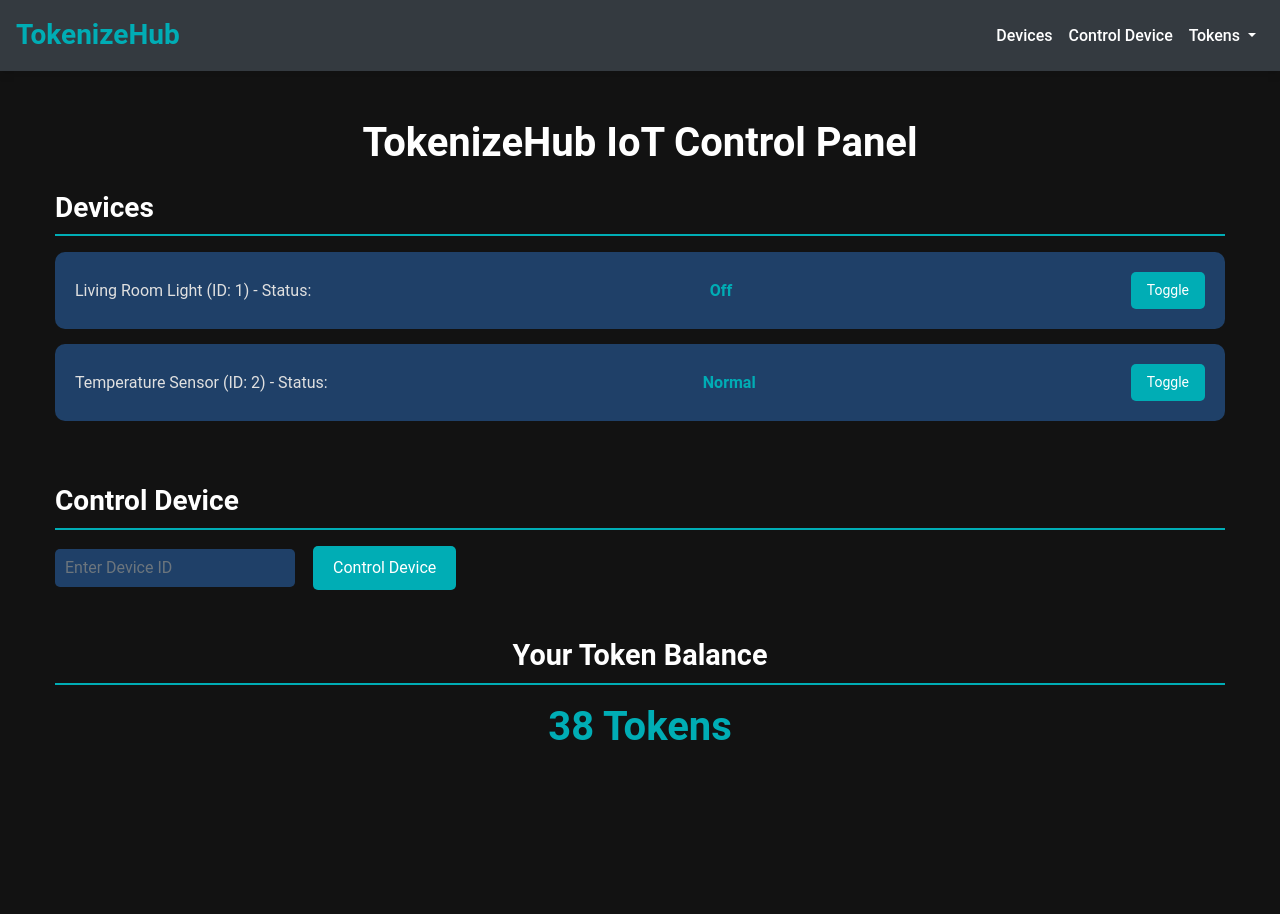
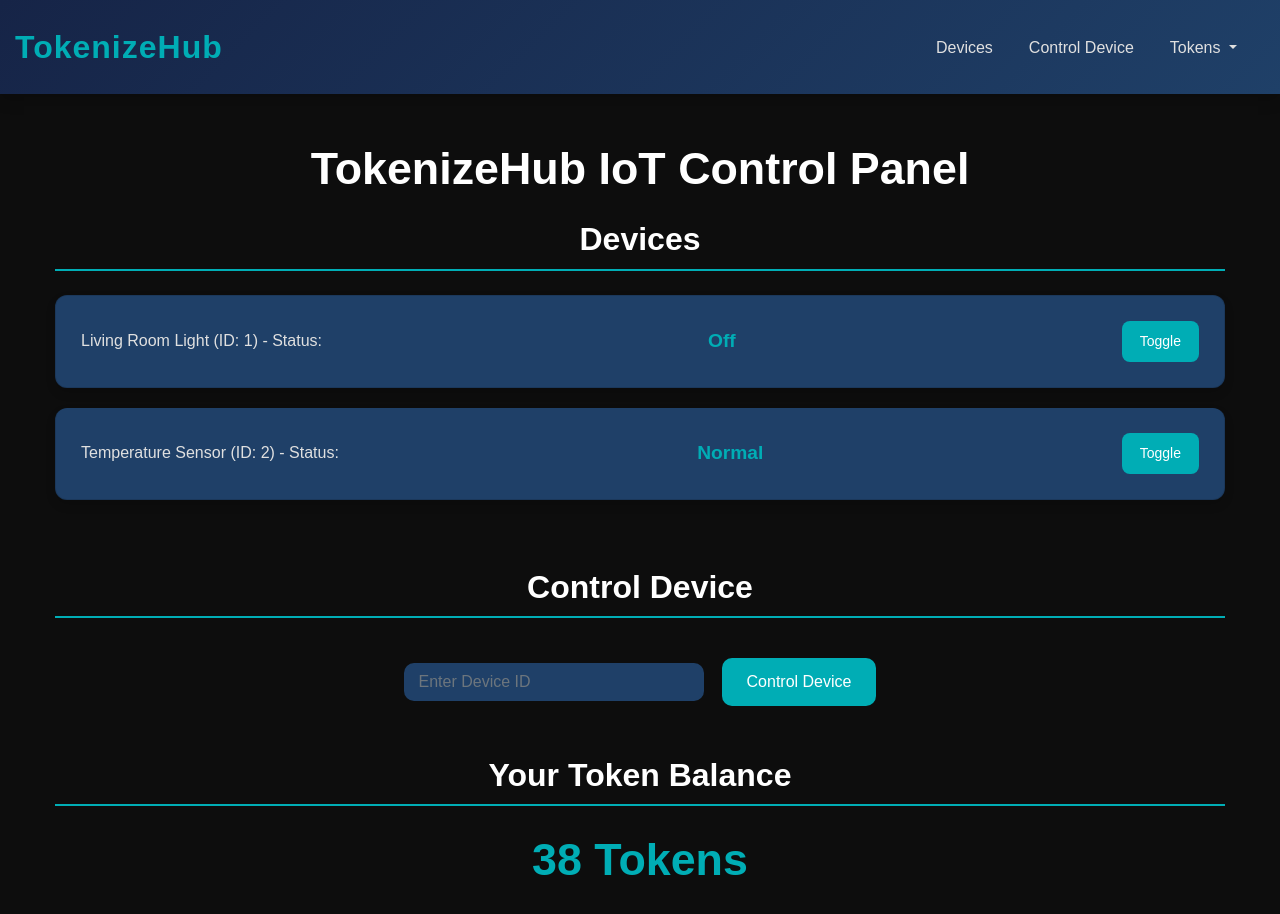
Before and after one commit to garvmygit/HackIndia-Spark-4---Blocksmiths, a plain HTML site: page index.html in a window 1280 px wide. Before the commit the page ends 809 px from the top, so only its background shows below. Drawn offline with nearby package versions, Linux system fonts and the light colour scheme.

Commit message:
Update styles.css

```diff
--- a/styles.css
+++ b/styles.css
@@ -1,58 +1,67 @@
 /* Global Styles */
 body {
-    background-color: #121212;
-    color: #e0e0e0;
-    font-family: 'Roboto', sans-serif;
-    line-height: 1.6;
+    background-color: #0d0d0d;
+    color: #f5f5f5;
+    font-family: 'Poppins', sans-serif;
+    line-height: 1.7;
     padding-bottom: 50px;
+    overflow-x: hidden;
 }
 
-/* Heading Styles */
 h1, h2 {
     color: #ffffff;
     font-weight: 700;
+    text-align: center;
 }
 
 h1 {
-    font-size: 2.5rem;
+    font-size: 2.8rem;
+    margin-bottom: 40px;
 }
 
 h2 {
-    font-size: 1.75rem;
-    margin-bottom: 1rem;
+    font-size: 2rem;
+    margin-bottom: 1.5rem;
+    border-bottom: 2px solid #00adb5;
     padding-bottom: 10px;
-    border-bottom: 2px solid #00adb5;
 }
 
 /* Navbar Styling */
 .navbar {
-    background-color: #1f4068;
-    box-shadow: 0 4px 8px rgba(0, 0, 0, 0.1);
+    background: linear-gradient(135deg, #162447, #1f4068);
+    box-shadow: 0 5px 15px rgba(0, 0, 0, 0.2);
+    padding: 15px;
 }
 
 .navbar-brand {
-    font-size: 1.75rem;
+    font-size: 2rem;
     font-weight: 700;
     color: #00adb5 !important;
+    letter-spacing: 1px;
 }
 
 .navbar-nav .nav-link {
-    color: #ffffff !important;
+    color: #e0e0e0 !important;
     font-weight: 500;
-    transition: color 0.3s ease;
+    transition: color 0.4s ease;
+    margin-right: 20px;
 }
 
 .navbar-nav .nav-link:hover {
     color: #00adb5 !important;
+    text-decoration: underline;
 }
 
 .dropdown-menu {
     background-color: #162447;
     border: none;
+    border-radius: 8px;
+    padding: 10px 0;
 }
 
 .dropdown-item {
     color: #e0e0e0;
+    padding: 10px 20px;
     transition: background-color 0.3s ease;
 }
 
@@ -63,63 +72,69 @@ h2 {
 
 /* Container Styling */
 .container {
-    margin-top: 50px;
     max-width: 1200px;
+    margin: 60px auto;
 }
 
 /* Devices Section */
 .device-list ul {
+    list-style: none;
     padding: 0;
 }
 
 .device-list .list-group-item {
     background-color: #1f4068;
     color: #e0e0e0;
-    border-radius: 10px;
-    border: none;
-    margin-bottom: 15px;
-    padding: 20px;
+    border-radius: 12px;
+    margin-bottom: 20px;
+    padding: 25px;
     display: flex;
     justify-content: space-between;
     align-items: center;
     transition: background-color 0.3s ease, box-shadow 0.3s ease;
+    box-shadow: 0 5px 10px rgba(0, 0, 0, 0.15);
 }
 
 .device-list .list-group-item:hover {
     background-color: #0f3460;
-    box-shadow: 0px 4px 10px rgba(0, 0, 0, 0.2);
+    box-shadow: 0 8px 20px rgba(0, 0, 0, 0.2);
+    transform: translateY(-5px);
 }
 
 .device-status {
     font-weight: bold;
     color: #00adb5;
+    font-size: 1.2rem;
 }
 
 .device-list .btn {
     background-color: #00adb5;
     border: none;
     color: #ffffff;
-    padding: 8px 16px;
-    transition: background-color 0.3s ease;
-    border-radius: 5px;
+    padding: 10px 18px;
+    transition: background-color 0.4s ease;
+    border-radius: 8px;
 }
 
 .device-list .btn:hover {
     background-color: #00c1c5;
+    transform: translateY(-3px);
 }
 
 /* Control Device Form */
 .device-control form {
     display: flex;
-    align-items: center;
+    justify-content: center;
+    margin-top: 40px;
 }
 
 .device-control .form-control {
     background-color: #1f4068;
     color: #e0e0e0;
     border: none;
-    border-radius: 5px;
-    padding: 10px;
+    border-radius: 10px;
+    padding: 12px 15px;
+    width: 300px;
     margin-right: 10px;
     transition: background-color 0.3s ease, box-shadow 0.3s ease;
 }
@@ -127,65 +142,79 @@ h2 {
 .device-control .form-control:focus {
     background-color: #162447;
     outline: none;
-    box-shadow: 0 0 5px #00adb5;
+    box-shadow: 0 0 8px #00adb5;
 }
 
 .device-control .btn {
     background-color: #00adb5;
     color: #ffffff;
-    padding: 10px 20px;
+    padding: 12px 25px;
     border: none;
-    border-radius: 5px;
-    transition: background-color 0.3s ease;
+    border-radius: 10px;
+    transition: background-color 0.4s ease, transform 0.3s ease;
 }
 
 .device-control .btn:hover {
     background-color: #00c1c5;
+    transform: translateY(-3px);
 }
 
 /* Token Balance Section */
 .token-balance {
     text-align: center;
-    margin-top: 40px;
+    margin-top: 50px;
 }
 
 .token-balance h2 {
-    font-size: 1.8rem;
+    font-size: 2rem;
     color: #ffffff;
-    margin-bottom: 10px;
+    margin-bottom: 15px;
 }
 
 .token-balance p {
-    font-size: 2.5rem;
+    font-size: 2.8rem;
     font-weight: bold;
     color: #00adb5;
-    margin: 0;
+    margin-top: 10px;
 }
 
 /* Utility Classes */
 .mt-5 {
-    margin-top: 50px;
+    margin-top: 60px;
 }
 
 .mb-5 {
-    margin-bottom: 50px;
+    margin-bottom: 60px;
 }
 
 .text-center {
     text-align: center;
 }
 
+/* Button Global */
+.btn {
+    transition: all 0.3s ease;
+}
+
+.btn:focus {
+    outline: none;
+}
+
 /* Media Queries */
 @media (max-width: 768px) {
     .navbar-brand {
-        font-size: 1.5rem;
+        font-size: 1.8rem;
     }
 
     h1 {
-        font-size: 2rem;
+        font-size: 2.4rem;
     }
 
     h2 {
-        font-size: 1.5rem;
+        font-size: 1.6rem;
+    }
+
+    .form-control {
+        width: 100%;
     }
 }
```
